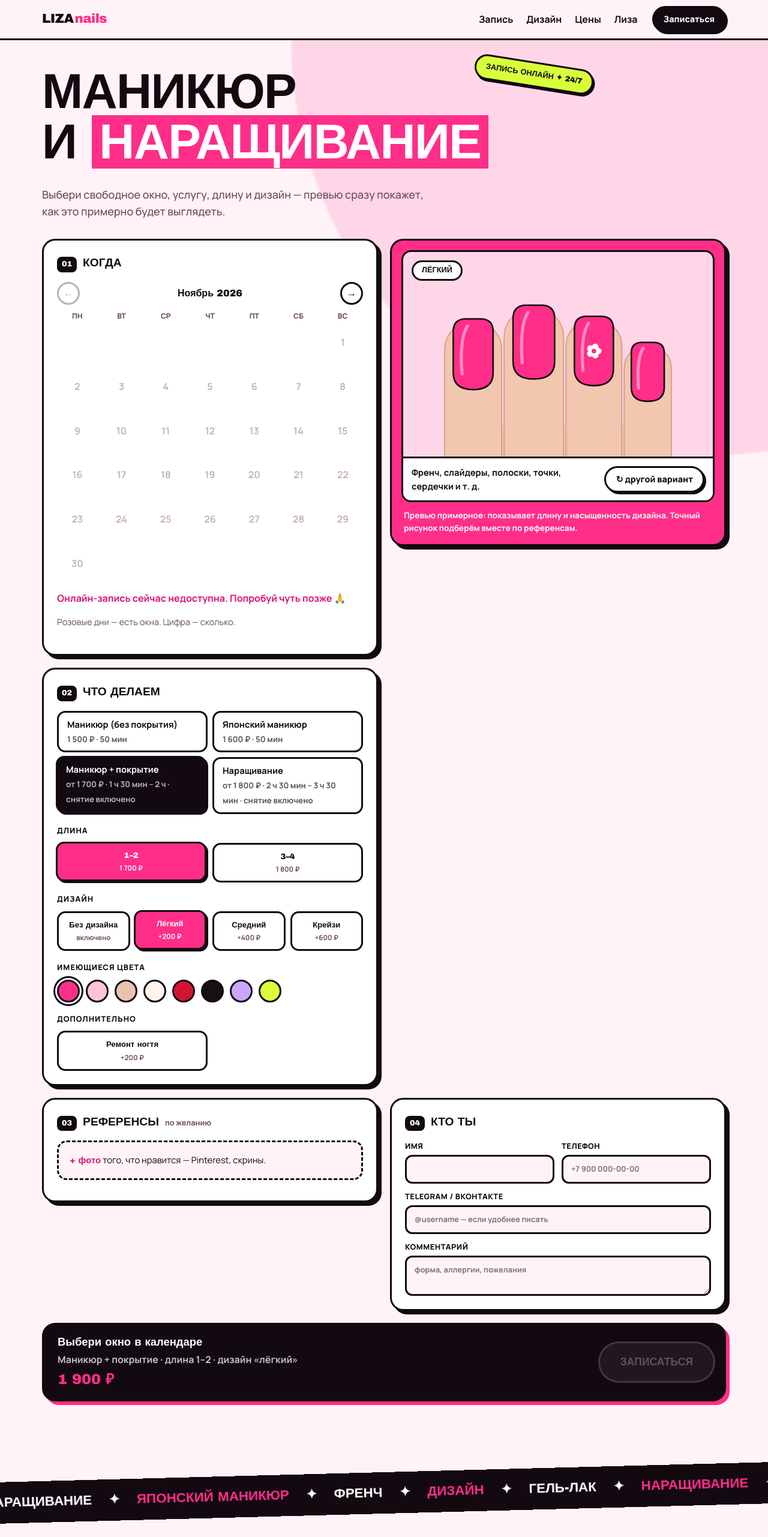
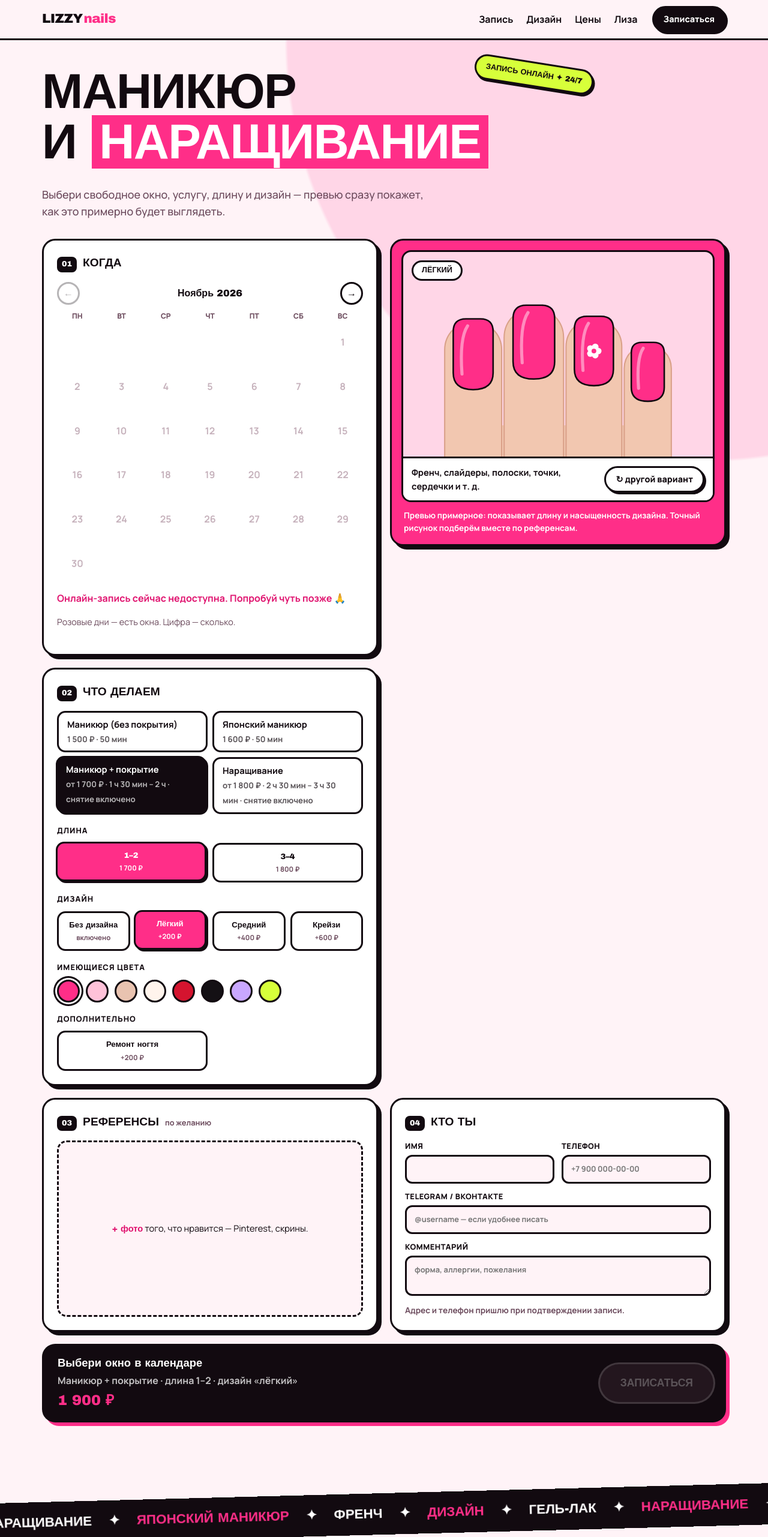
Before and after one commit to lizzy-nails/lizzy-nails.github.io, a plain HTML site: page index.html in a window 1280 px wide. Shown: the top 2562 px of the page at 60% size. Drawn offline with Linux system fonts and the light colour scheme; no server answers; a web font is replaced by a local one.

Commit message:
Contact note by the form, taller refs drop zone, LIZZY logo

```diff
--- a/index.html
+++ b/index.html
@@ -16,7 +16,7 @@
 
 <header class="nav">
   <div class="wrap nav__in">
-    <a href="#top" class="logo">LIZA<span>nails</span></a>
+    <a href="#top" class="logo">LIZZY<span>nails</span></a>
     <nav class="nav__links">
       <a href="#book">Запись</a>
       <a href="#levels">Дизайн</a>
@@ -116,6 +116,7 @@
             <label class="wide">Комментарий<textarea name="comment" rows="2" maxlength="900" placeholder="форма, аллергии, пожелания"></textarea></label>
             <input name="website" class="hp" tabindex="-1" autocomplete="off" aria-hidden="true">
           </div>
+          <p class="contact-note">Адрес и телефон пришлю при подтверждении записи.</p>
         </div>
 
         </div>
@@ -180,8 +181,7 @@
 
 <footer class="footer">
   <div class="wrap footer__in">
-    <a href="#top" class="logo">LIZA<span>nails</span></a>
-    <p>Адрес и телефон пришлю при подтверждении записи</p>
+    <a href="#top" class="logo">LIZZY<span>nails</span></a>
     <a href="#book" class="btn btn--pink">Записаться</a>
   </div>
   <p class="wrap footer__copy">© <span id="year"></span> Liza Nails</p>
--- a/style.css
+++ b/style.css
@@ -77,7 +77,7 @@ h3 { font-size: 1.15rem; font-weight: 700; }
 /* the preview sticks only inside .booker__top, so it never slides over the panels below */
 .booker__top { display: grid; grid-template-columns: minmax(0, 1fr) minmax(0, 1fr); gap: 20px; align-items: start; }
 .booker__left { display: grid; gap: 20px; min-width: 0; }
-.booker__bottom { display: grid; grid-template-columns: minmax(0, 1fr) minmax(0, 1fr); gap: 20px; align-items: start; }
+.booker__bottom { display: grid; grid-template-columns: minmax(0, 1fr) minmax(0, 1fr); gap: 20px; }
 .step { background: var(--white); border: var(--b); border-radius: var(--r); padding: 22px; box-shadow: var(--sh); min-width: 0; }
 .step--preview { background: var(--pink); padding: 16px; position: sticky; top: 84px; }
 .step__title { font-family: var(--display); font-weight: 900; font-size: 1.2rem; text-transform: uppercase; margin-bottom: 16px; display: flex; align-items: baseline; gap: 10px; }
@@ -150,20 +150,23 @@ h3 { font-size: 1.15rem; font-weight: 700; }
 .preview__bar .btn { flex-shrink: 0; }
 .note { color: var(--white); font-size: .85rem; font-weight: 600; margin: 12px 4px 0; }
 
-/* refs */
+/* refs: the drop zone grows to the height of the contacts panel next to it */
+.step--refs { display: flex; flex-direction: column; }
 .drop {
-  display: block; border: 3px dashed var(--ink); border-radius: 16px; padding: 18px; cursor: pointer; background: var(--cream);
+  flex: 1; display: flex; align-items: center; justify-content: center; text-align: center; border: 3px dashed var(--ink); border-radius: 16px; padding: 18px; cursor: pointer; background: var(--cream);
   font-size: .92rem; transition: background .1s;
 }
 .drop b { color: var(--pink-d); font-family: var(--display); }
 .drop:hover, .drop.over { background: var(--blush); }
 .drop.full { display: none; }
+.thumbs:empty { display: none; }
 .thumbs { display: flex; flex-wrap: wrap; gap: 10px; margin-top: 12px; }
 .thumb { position: relative; width: 76px; height: 76px; }
 .thumb img { width: 100%; height: 100%; object-fit: cover; border: var(--b); border-radius: 12px; display: block; }
 .thumb button { position: absolute; top: -8px; right: -8px; width: 24px; height: 24px; border-radius: 50%; border: 2px solid var(--ink); background: var(--pink); color: var(--white); cursor: pointer; font-weight: 800; line-height: 1; padding: 0; }
 
 /* contact */
+.contact-note { margin: 14px 0 0; font-size: .85rem; font-weight: 600; color: var(--muted); }
 .fields { display: grid; grid-template-columns: 1fr 1fr; gap: 12px; }
 .fields label { display: grid; gap: 4px; font-size: .8rem; font-weight: 800; text-transform: uppercase; letter-spacing: .04em; }
 .fields .wide, .fields label:nth-child(3) { grid-column: 1 / -1; }
```
